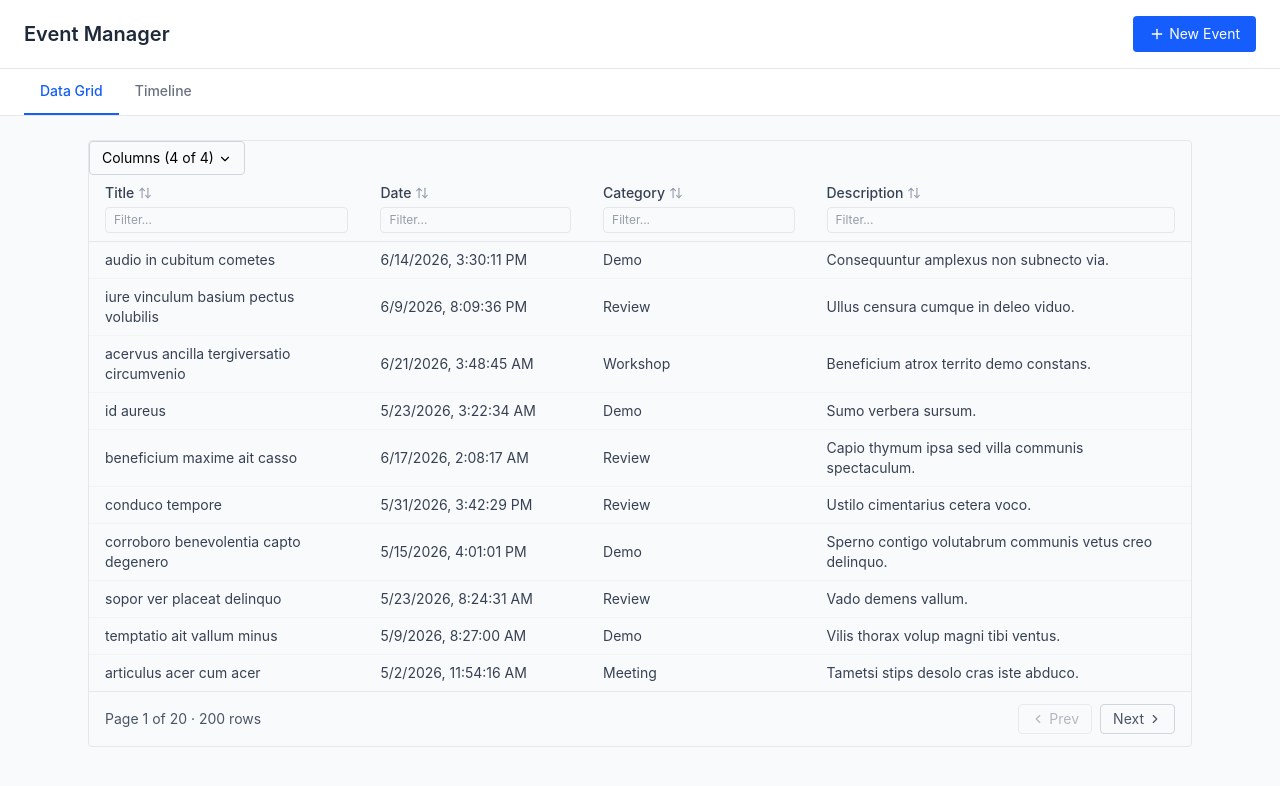
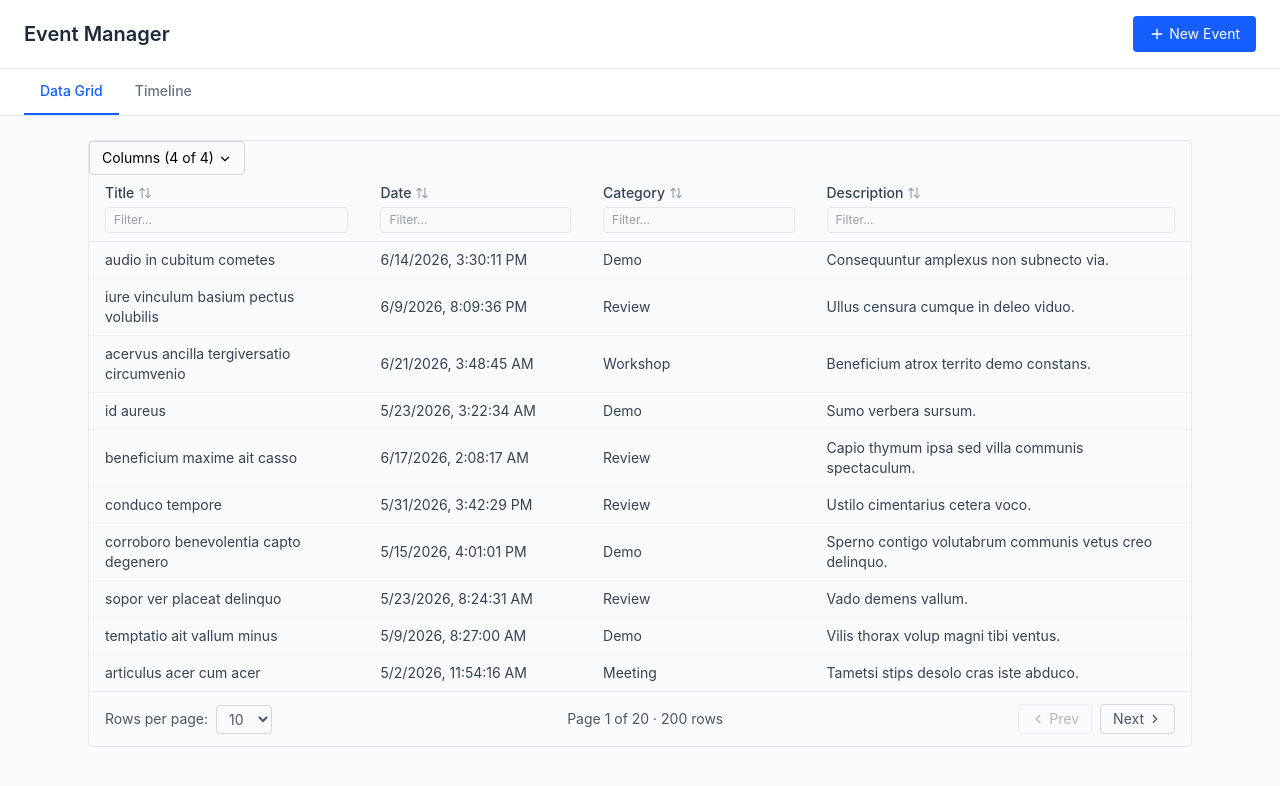
Before and after one commit to amitnagar19/react-event-manager, a React (Vite) app: page / in a window 1280 px wide. Shown: the top 786 px of the page. Built offline with nearby package versions, Linux system fonts and the light colour scheme.

Commit message:
refactor: extract pagination into DataGridPagination component

```diff
--- a/src/components/DataGrid/DataGrid.tsx
+++ b/src/components/DataGrid/DataGrid.tsx
@@ -11,8 +11,9 @@ import {
     useReactTable
 } from '@tanstack/react-table';
 import type { DataGridProps } from './types.ts';
-import { ArrowDown, ArrowUp, ArrowUpDown, ChevronLeft, ChevronRight } from 'lucide-react';
+import { ArrowDown, ArrowUp, ArrowUpDown } from 'lucide-react';
 import ColumnToggle from './ColumnToggle.tsx';
+import DataGridPagination from './DataGridPagination.tsx';
 
 function DataGrid<T extends object>({
     columns: columnConfigs,
@@ -131,28 +132,7 @@ function DataGrid<T extends object>({
                     )}
                 </tbody>
             </table>
-            <div className="flex items-center justify-between px-4 py-3 border-t border-gray-200 text-sm text-gray-600">
-                <span>
-                    Page {table.getState().pagination.pageIndex + 1} of {table.getPageCount()} ·{' '}
-                    {table.getFilteredRowModel().rows.length} rows
-                </span>
-                <div className="flex gap-2">
-                    <button
-                        onClick={() => table.previousPage()}
-                        disabled={!table.getCanPreviousPage()}
-                        className="inline-flex items-center gap-1 px-3 py-1 border border-gray-300 rounded disabled:opacity-40 hover:bg-gray-50 cursor-pointer"
-                    >
-                        <ChevronLeft size={14} /> Prev
-                    </button>
-                    <button
-                        onClick={() => table.nextPage()}
-                        disabled={!table.getCanNextPage()}
-                        className="inline-flex items-center gap-1 px-3 py-1 border border-gray-300 rounded disabled:opacity-40 hover:bg-gray-50 cursor-pointer"
-                    >
-                        Next <ChevronRight size={14} />
-                    </button>
-                </div>
-            </div>
+            <DataGridPagination table={table} />
         </div>
     );
 }
--- /dev/null
+++ b/src/components/DataGrid/DataGridPagination.tsx
@@ -0,0 +1,50 @@
+import type { Table } from '@tanstack/react-table';
+import { ChevronLeft, ChevronRight } from 'lucide-react';
+
+interface Props<T> {
+    table: Table<T>;
+}
+function DataGridPagination<T>({ table }: Props<T>) {
+    return (
+        <div className="flex items-center justify-between px-4 py-3 border-t border-gray-200 text-sm text-gray-600">
+            <div className="flex items-center gap-2">
+                <span>Rows per page:</span>
+                <select
+                    value={table.getState().pagination.pageSize}
+                    onChange={(e) => table.setPageSize(Number(e.target.value))}
+                    className="border border-gray-300 rounded px-2 py-1 text-sm focus:outline-none focus:border-blue-400 cursor-pointer"
+                >
+                    {[10, 25, 50].map((size) => (
+                        <option key={size} value={size}>
+                            {size}
+                        </option>
+                    ))}
+                </select>
+            </div>
+
+            <span>
+                Page {table.getState().pagination.pageIndex + 1} of {table.getPageCount()} ·{' '}
+                {table.getFilteredRowModel().rows.length} rows
+            </span>
+
+            <div className="flex gap-2">
+                <button
+                    onClick={() => table.previousPage()}
+                    disabled={!table.getCanPreviousPage()}
+                    className="inline-flex items-center gap-1 px-3 py-1 border border-gray-300 rounded disabled:opacity-40 hover:bg-gray-50 cursor-pointer"
+                >
+                    <ChevronLeft size={14} /> Prev
+                </button>
+                <button
+                    onClick={() => table.nextPage()}
+                    disabled={!table.getCanNextPage()}
+                    className="inline-flex items-center gap-1 px-3 py-1 border border-gray-300 rounded disabled:opacity-40 hover:bg-gray-50 cursor-pointer"
+                >
+                    Next <ChevronRight size={14} />
+                </button>
+            </div>
+        </div>
+    );
+}
+
+export default DataGridPagination;
```
